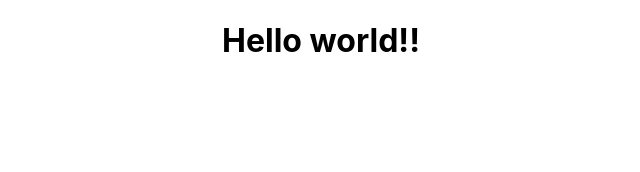
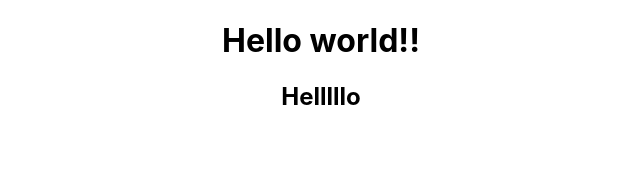
Before and after one commit to lizziedearden/bootcamp-babes, a React (Create React App) app: page / in a window 1280 px wide. Shown: the top 172 px of the page, without its empty margins (319-959 px from the left). Built offline with nearby package versions, Linux system fonts and the light colour scheme.

Commit message:
Hello Update

```diff
--- a/src/App.js
+++ b/src/App.js
@@ -4,8 +4,10 @@ function App() {
   return (
     <div className="App">
       <h1>Hello world!!</h1>
+      <h2>Helllllo</h2>
     </div>
   );
 }
 
+
 export default App;
```
